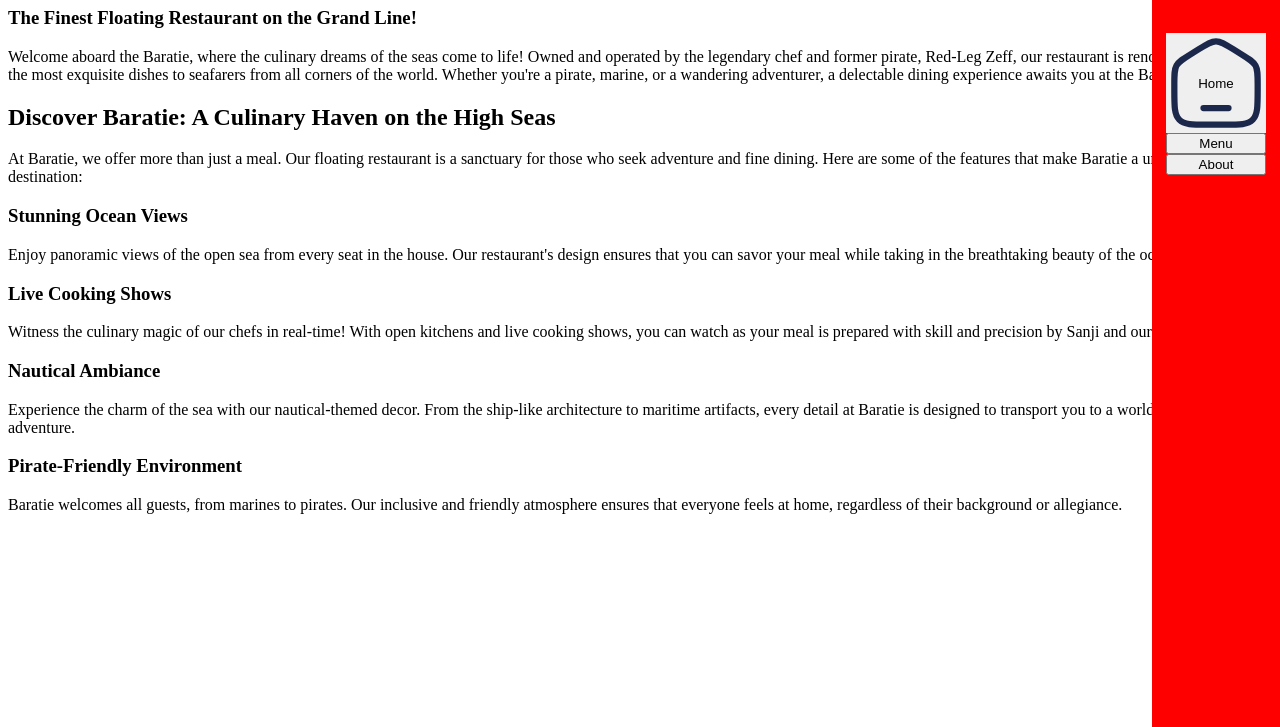
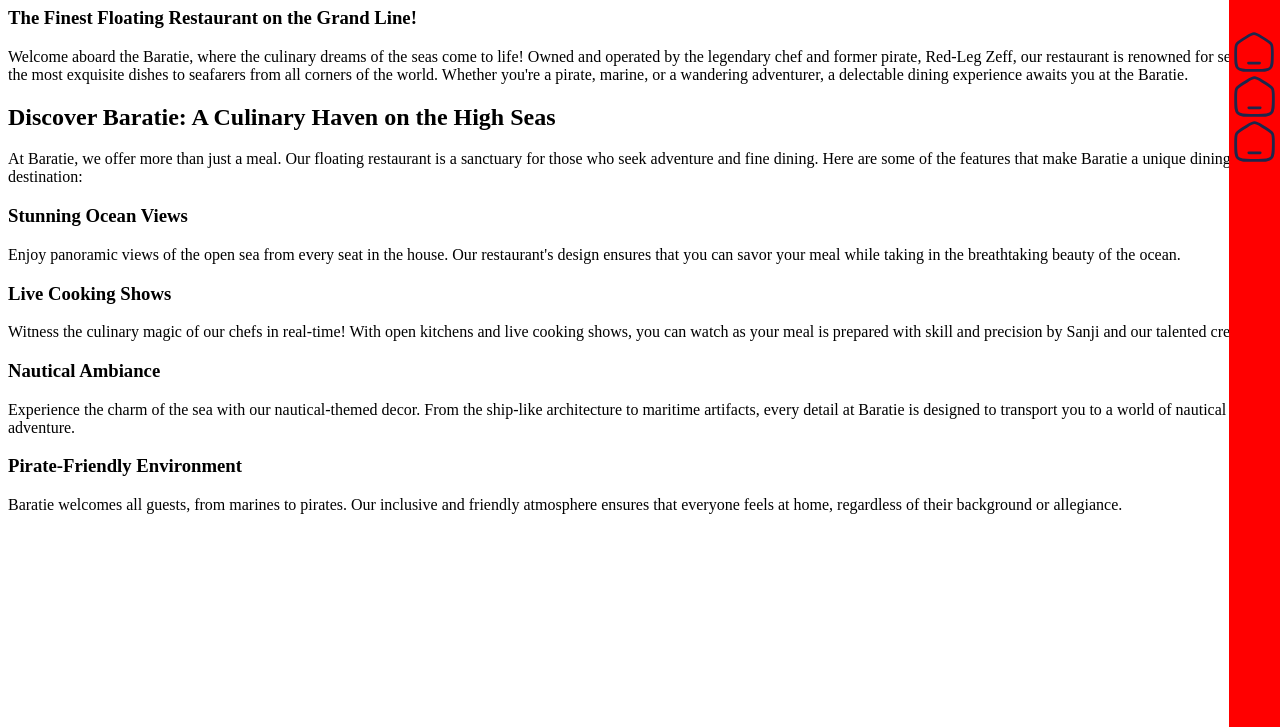
Before and after one commit to om-dandade/Restaurant-Page, a website built with webpack: page src/template.html in a window 1280 px wide. Shown: the part 73-800 px from the top of the page. Built offline with nearby package versions, Linux system fonts and the light colour scheme.

Commit message:
fixed fileloader problem

```diff
--- a/src/styles/main.css
+++ b/src/styles/main.css
@@ -5,7 +5,7 @@
     top: 0;
     right: 0;
     height: 100%;
-    width: 10vw;
+    width: 4vw;
     overflow: hidden;
     display: flexbox;
     flex-direction: column;
@@ -20,14 +20,15 @@
     justify-content: center;
 }
 
-#homeButton{
-    background-image: url('/src/assets/icons/home.svg'); /* Path to your image */
-    background-size: cover; /* Ensure the image covers the button */
-    background-repeat: no-repeat; /* Prevent the image from repeating */
-    background-position: center; /* Center the image */
-    width: 100px; /* Set the desired width */
-    height: 100px; /* Set the desired height */
-    border: none; /* Remove the default border */
-    cursor: pointer; /* Change cursor to pointer on hover */
-    outline: none; /* Remove the outline on focus */
+.navButton{
+    margin: auto;
+    background-image: url('/src/assets/icons/home.svg');
+    background-size: contain;
+    background-position: center;
+    background-repeat: no-repeat;
+    background-color: transparent;
+    border: none;
+    width: 3.5vw;
+    height: 3.5vw;
+    cursor: pointer;
 }
--- a/src/template.html
+++ b/src/template.html
@@ -7,9 +7,9 @@
 <body>
     <div class="navBar">
         <ul>
-            <button id="homeButton">Home</button></button>
-            <button id="menuButton">Menu</button>
-            <button id="aboutButton">About</button>
+            <button id="" class="navButton"></button></button>
+            <button id="" class="navButton"></button>
+            <button id="" class="navButton"></button>
         </ul>
     </div>
 </body>
--- a/webpack.config.js
+++ b/webpack.config.js
@@ -8,6 +8,7 @@ module.exports = {
     output: {
         filename: 'bundle.js',
         path: path.resolve(__dirname, 'dist'),
+        assetModuleFilename: 'images/[hash][ext][query]'
     },
     plugins: [
         new HtmlWebpackPlugin({
@@ -19,29 +20,16 @@ module.exports = {
         rules: [
             {
                 test: /\.html$/i,
-                use: [
-                    {
-                        loader: 'html-loader',
-                        options: {
-                            esModule: false
-                        }
-                    }
-                ]
+                use: ['html-loader']
             },
             {
                 test: /\.css$/i,
                 use: ['style-loader', 'css-loader']
             },
-            // {
-            //     test: /\.(png|svg|jpg|jpeg|gif)$/i,
-            //     use: {
-            //         loader: 'file-loader',
-            //         options: {
-            //             name: '[name].[hash].[ext]',
-            //             outputPath: 'images'
-            //         }
-            //     }
-            // }
+            {
+                test: /\.(png|svg|jpg|jpeg|gif)$/i,
+                type: 'asset/resource'
+            }
         ]
     }
 }
```
Also changed, not shown: dist/bundle.js, dist/images/de32404cb4772605275c.svg (renamed from dist/de32404cb4772605275c.svg), dist/index.html, src/assets/icons/joker.jpg (added).
